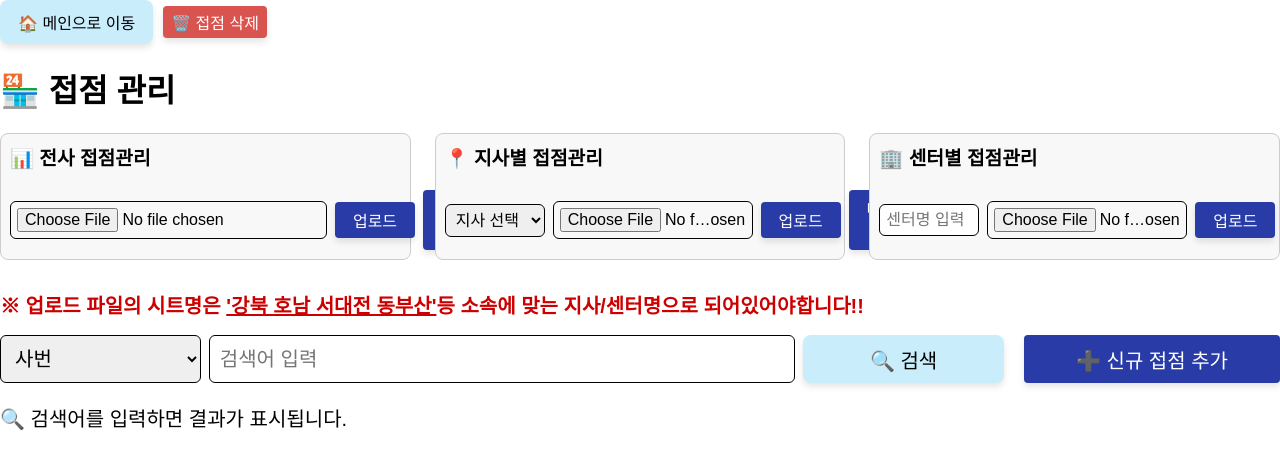
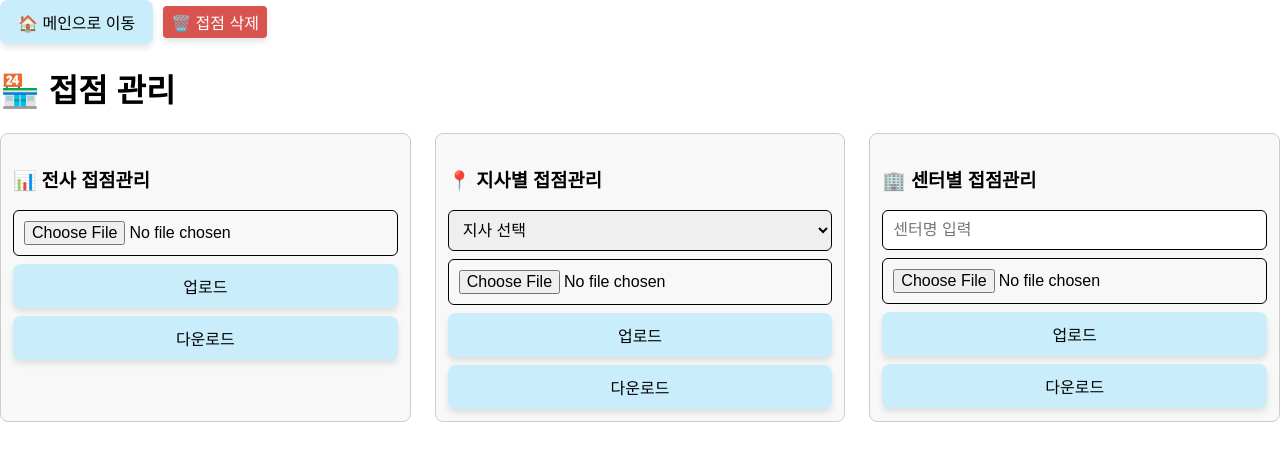
Before and after one commit to lim-taeyoung/yami, a FastAPI app: template templates/store.html in a window 1280 px wide. Shown: the top 452 px of the page. Run offline with FastAPI, Linux system fonts and the light colour scheme; the template is opened without the code that fills it, so the values that code supplies are empty; the visitor is signed in with stand-in values (Sample User, id 1); some web fonts are replaced.

Commit message:
메인수정

```diff
--- a/templates/store.html
+++ b/templates/store.html
@@ -58,71 +58,6 @@
     margin-bottom: 12px;
   }
 
-  .upload-block {
-    display: flex;
-    flex-direction: column;
-    gap: 20px;
-    margin-bottom: 30px;
-  }
-
-  .upload-row {
-    display: flex;
-    flex-direction: row;
-    flex-wrap: wrap;
-    gap: 24px;
-    justify-content: space-between;
-    width: 100%;
-    box-sizing: border-box;
-  }
-
-  .upload-section {
-    flex: 1 1 0;
-    max-width: 33%;
-    min-width: 300px;
-    padding: 9px;
-    border: 1px solid #ccc;
-    border-radius: 8px;
-    background: #f8f8f8;
-    box-sizing: border-box;
-  }
-
-  .upload-section h3 {
-    margin-top: 0;
-    font-size: 1.2rem;
-  }
-
-  .upload-section form {
-    display: flex;
-    flex-wrap: nowrap;
-    align-items: center;
-    gap: 8px;
-  }
-
-  .upload-section input[type="file"],
-  .upload-section select,
-  .upload-section input[type="text"] {
-    font-size: 1rem;
-    padding: 6px;
-    width: auto;
-    flex: 1 1 auto;
-    min-width: 100px;
-  }
-
-  .upload-section button {
-    padding: 6px 12px;
-    font-size: 1rem;
-    background-color: #283ba7;
-    color: white;
-    border: none;
-    border-radius: 4px;
-    cursor: pointer;
-    min-width: 80px;
-  }
-
-  .upload-section button:hover {
-    filter: brightness(1.1);
-  }
-
     .search-row {
     display: flex;
     flex-wrap: wrap;
@@ -133,7 +68,6 @@
     width: 100vw;
     box-sizing: border-box;
   }
-
     .search-row form {
     display: flex;
     flex-wrap: nowrap;
@@ -142,7 +76,6 @@
     justify-content: center;
     align-items: center;
   }
-
   .search-row select,
   .search-row input,
   .search-row button {
@@ -195,6 +128,32 @@
       flex-direction: column;
     }
   }
+  .upload-block {
+    display: flex;
+    flex-direction: column;
+    gap: 20px;
+    margin-bottom: 30px;
+  }
+  .upload-row {
+    display: flex;
+    flex-wrap: nowrap;
+    gap: 24px;
+    justify-content: space-between;
+    width: 100%;
+    box-sizing: border-box;
+  }
+  .upload-section {
+    flex: 1;
+    min-width: 280px;
+    border: 1px solid #ccc;
+    border-radius: 8px;
+    background: #f8f8f8;
+    padding: 12px;
+  }
+  .upload-section form button {
+    width: 100%;
+    box-sizing: border-box;
+  }
 </style>
 
 <div class="top-buttons">
@@ -211,52 +170,46 @@
     <!-- 전사 -->
     <div class="upload-section">
       <h3>📊 전사 접점관리</h3>
-      <div style="display: flex; gap: 8px; align-items: center; flex-wrap: nowrap;">
-        <form method="post" action="/init-store" enctype="multipart/form-data" style="display: flex; gap: 8px; align-items: center;">
+      <form method="post" action="/init-store" enctype="multipart/form-data" style="display: flex; flex-direction: column; gap: 8px;">
         <input type="file" name="file" accept=".xlsx" required>
         <button type="submit">업로드</button>
       </form>
-        <form method="get" action="/store/export">
+      <form method="get" action="/store/export" style="margin-top: 8px;">
         <button type="submit">다운로드</button>
       </form>
-      </div>
     </div>
 
     <!-- 지사 -->
     <div class="upload-section">
       <h3>📍 지사별 접점관리</h3>
-      <div style="display: flex; gap: 8px; align-items: center; flex-wrap: nowrap;">
-        <form method="post" action="/store/region-upload" enctype="multipart/form-data" style="display: flex; gap: 8px; align-items: center;">
-          <select name="region" id="region-select" required style="width: 100px">
+      <form method="post" action="/store/region-upload" enctype="multipart/form-data" style="display: flex; flex-direction: column; gap: 8px;">
+        <select name="region" id="region-select" required>
           <option value=""> 지사 선택 </option>
           {% for region in ["강북", "강원", "강남", "강서", "부산", "대구", "충청", "호남"] %}
             <option value="{{ region }}">{{ region }}</option>
           {% endfor %}
         </select>
-          <input type="file" name="file" accept=".xlsx" required style="width: 200px">
+        <input type="file" name="file" accept=".xlsx" required>
         <button type="submit">업로드</button>
       </form>
-        <form method="get" action="/store/region-export" onsubmit="return syncRegionSelect();" style="display: flex; justify-content: flex-end;">
+      <form method="get" action="/store/region-export" onsubmit="return syncRegionSelect();" style="margin-top: 8px;">
         <input type="hidden" name="region" id="download-region-hidden">
         <button type="submit">다운로드</button>
       </form>
-      </div>
     </div>
 
     <!-- 센터 -->
     <div class="upload-section">
       <h3>🏢 센터별 접점관리</h3>
-      <div style="display: flex; gap: 8px; align-items: center; flex-wrap: nowrap;">
-        <form method="post" action="/store/center-upload" enctype="multipart/form-data" style="display: flex; gap: 8px; align-items: center;">
-          <input type="text" name="center_name" id="center-select" placeholder="센터명 입력" required style="width: 70px">
-          <input type="file" name="file" accept=".xlsx" required style="width: 200px">
+      <form method="post" action="/store/center-upload" enctype="multipart/form-data" style="display: flex; flex-direction: column; gap: 8px;">
+        <input type="text" name="center_name" id="center-select" placeholder="센터명 입력" required>
+        <input type="file" name="file" accept=".xlsx" required>
         <button type="submit">업로드</button>
       </form>
-        <form method="get" action="/store/center-export" onsubmit="return syncCenterSelect();" style="display: flex; justify-content: flex-end;">
+      <form method="get" action="/store/center-export" onsubmit="return syncCenterSelect();" style="margin-top: 8px;">
         <input type="hidden" name="center_name" id="download-center-hidden">
         <button type="submit">다운로드</button>
       </form>
-      </div>
     </div>
 
   </div>
@@ -265,28 +218,6 @@
 <p style="font-size: 20px; color: #c00; font-weight: bold; margin: 16px 0;">
   ※ 업로드 파일의 시트명은 <span style="text-decoration: underline;">'강북 호남 서대전 동부산'</span>등 소속에 맞는 지사/센터명으로 되어있어야합니다!!
 </p>
-
-<script>
-  function syncRegionSelect() {
-    const region = document.getElementById("region-select")?.value;
-    if (!region) {
-      alert("지사를 선택해주세요.");
-      return false;
-    }
-    document.getElementById("download-region-hidden").value = region;
-    return true;
-  }
-
-  function syncCenterSelect() {
-    const center = document.getElementById("center-select")?.value;
-    if (!center || center.trim() === "") {
-      alert("센터명을 입력해주세요.");
-      return false;
-    }
-    document.getElementById("download-center-hidden").value = center.trim();
-    return true;
-  }
-</script>
 {% endif %}
 
 <!-- 검색 + 신규 추가 버튼 한 줄에 -->
@@ -340,8 +271,7 @@
   </form>
 </div>
 
-<script>
-  // JS 함수 자리: addNewRow, validateNewRow, enableDeleteMode 등 필요 시 여기에 작성
 </script>
 
+
 {% endblock %}
```
Also changed, not shown: templates/main.html (+44 -22 lines). Lines whose indentation alone changed are shown as unchanged.
